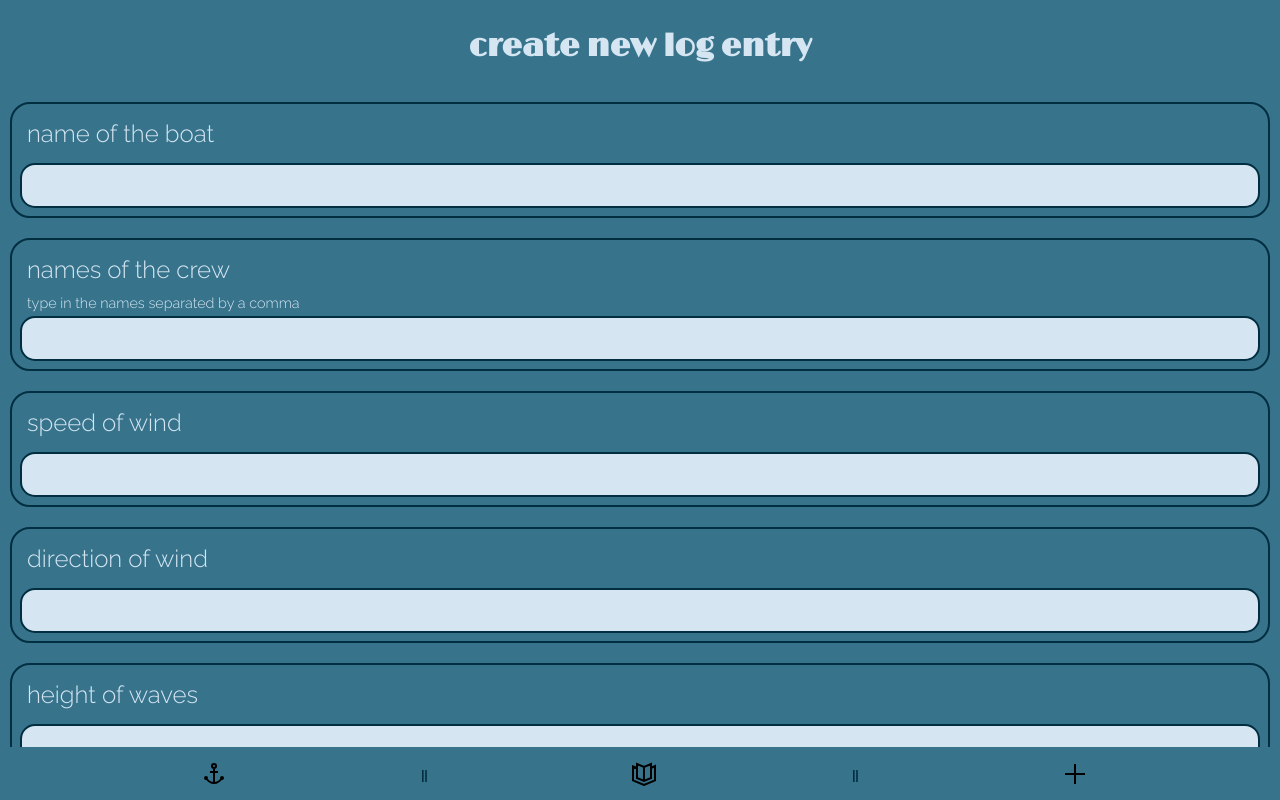
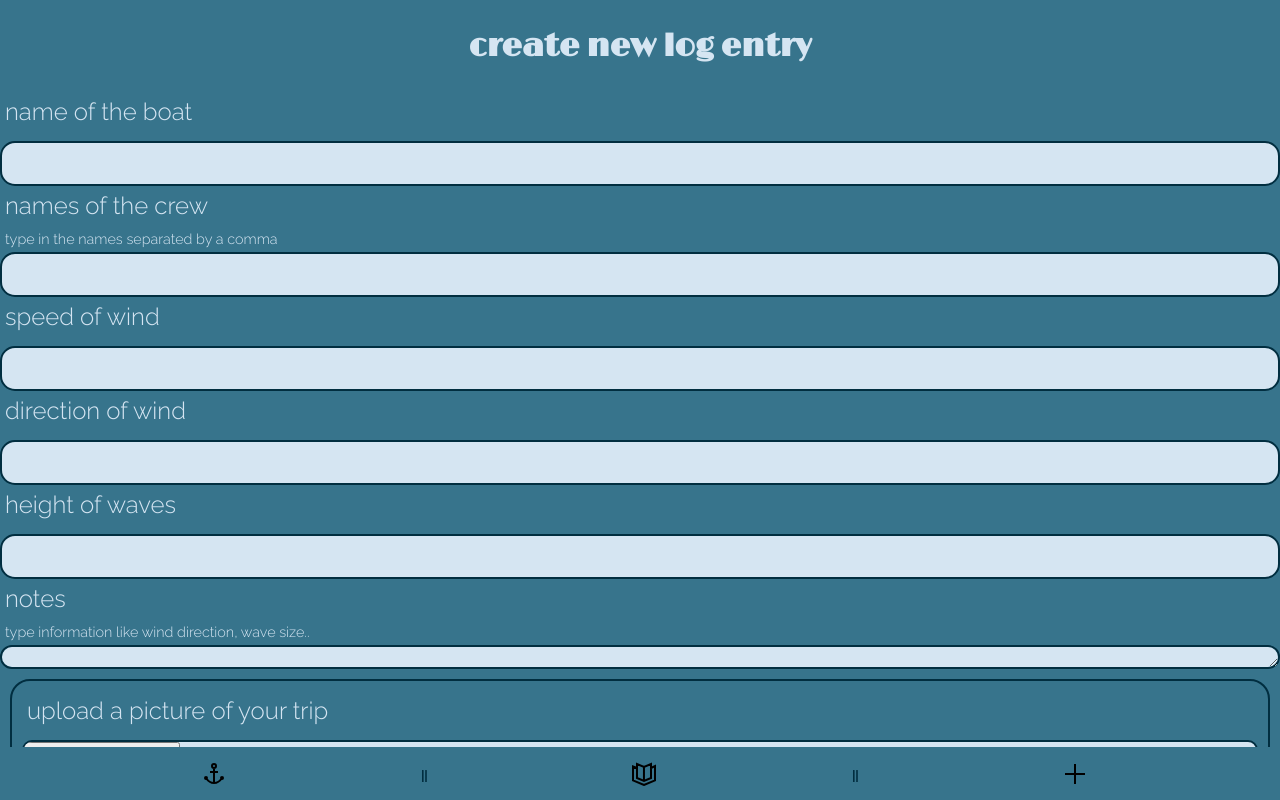
Before and after one commit to MerleMak/sail-log, a React (Create React App) app: page /create in a window 1280 px wide. Built offline with nearby package versions, Linux system fonts and the light colour scheme.

Commit message:
Adapt Input and Textarea to react hook form

```diff
--- a/src/components/LogInput/LogInput.js
+++ b/src/components/LogInput/LogInput.js
@@ -5,48 +5,37 @@ export default function LogInput({
   labelText,
   inputHint,
   name,
-  required,
   onChange,
 }) {
   return (
-    <InputWrapper>
-      <label htmlFor={name}>{labelText}</label>
+    <>
+      <Label htmlFor={name}>{labelText}</Label>
       <InputHint id="instruction">{inputHint}</InputHint>
-      <input
+      <Input
         type={type}
         aria-describedby="instruction"
         id={name}
         name={name}
-        required={required}
         onChange={onChange}
-      ></input>
-    </InputWrapper>
+      ></Input>
+    </>
   );
 }
 
-const InputWrapper = styled.section`
-  display: flex;
-  flex-direction: column;
-  color: #d5e5f2;
-  padding: 15px;
-  margin: 10px;
-  border: #012e40 2px solid;
-  border-radius: 20px;
-  label {
-    margin-bottom: 10px;
-    font-size: 1.5rem;
-  }
-  input {
-    border-radius: 15px;
-    margin: -7px;
-    margin-top: 5px;
-    padding: 10px;
-    background-color: #d5e5f2;
-    border: #012e40 2px solid;
-  }
+const Label = styled.label`
+  font-size: 1.5rem;
+  margin-bottom: 10px;
+  margin: 5px;
 `;
 
 const InputHint = styled.p`
   font-size: 0.9rem;
-  margin: 0;
+  margin: 5px;
 `;
+
+const Input = styled.input`
+  padding: 10px;
+  background-color: #d5e5f2;
+  border: #012e40 2px solid;
+  border-radius: 15px;
+`;
--- a/src/components/LogTextarea/LogTextarea.js
+++ b/src/components/LogTextarea/LogTextarea.js
@@ -1,54 +1,40 @@
 import styled from 'styled-components';
 
 export default function LogTextarea({
-  type,
   labelText,
   textareaHint,
   name,
-  required,
   onChange,
 }) {
   return (
-    <TextareaWrapper>
-      <label htmlFor={name}>{labelText}</label>
+    <>
+      <Label htmlFor={name}>{labelText}</Label>
       <TextareaHint id="instruction">{textareaHint}</TextareaHint>
-      <textarea
-        type={type}
+      <Textarea
         aria-describedby="instruction"
         rows={6}
         id={name}
         name={name}
-        required={required}
         onChange={onChange}
-      ></textarea>
-    </TextareaWrapper>
+      ></Textarea>
+    </>
   );
 }
 
-const TextareaWrapper = styled.section`
-  display: flex;
-  flex-direction: column;
-  gap: 5px;
-  color: #d5e5f2;
-  padding: 15px;
-  margin: 10px;
+const Label = styled.label`
+  font-size: 1.5rem;
+  margin-bottom: 10px;
+  margin: 5px;
+`;
+
+const Textarea = styled.textarea`
+  padding: 10px;
+  background-color: #d5e5f2;
   border: #012e40 2px solid;
-  border-radius: 20px;
-  label {
-    margin-bottom: 10px;
-    font-size: 1.5rem;
-  }
-  textarea {
-    border-radius: 15px;
-    margin: -7px;
-    margin-top: 5px;
-    padding: 10px;
-    background-color: #d5e5f2;
-    border: #012e40 2px solid;
-  }
+  border-radius: 15px;
 `;
 
 const TextareaHint = styled.p`
   font-size: 0.9rem;
-  margin: 0;
+  margin: 5px;
 `;
```
